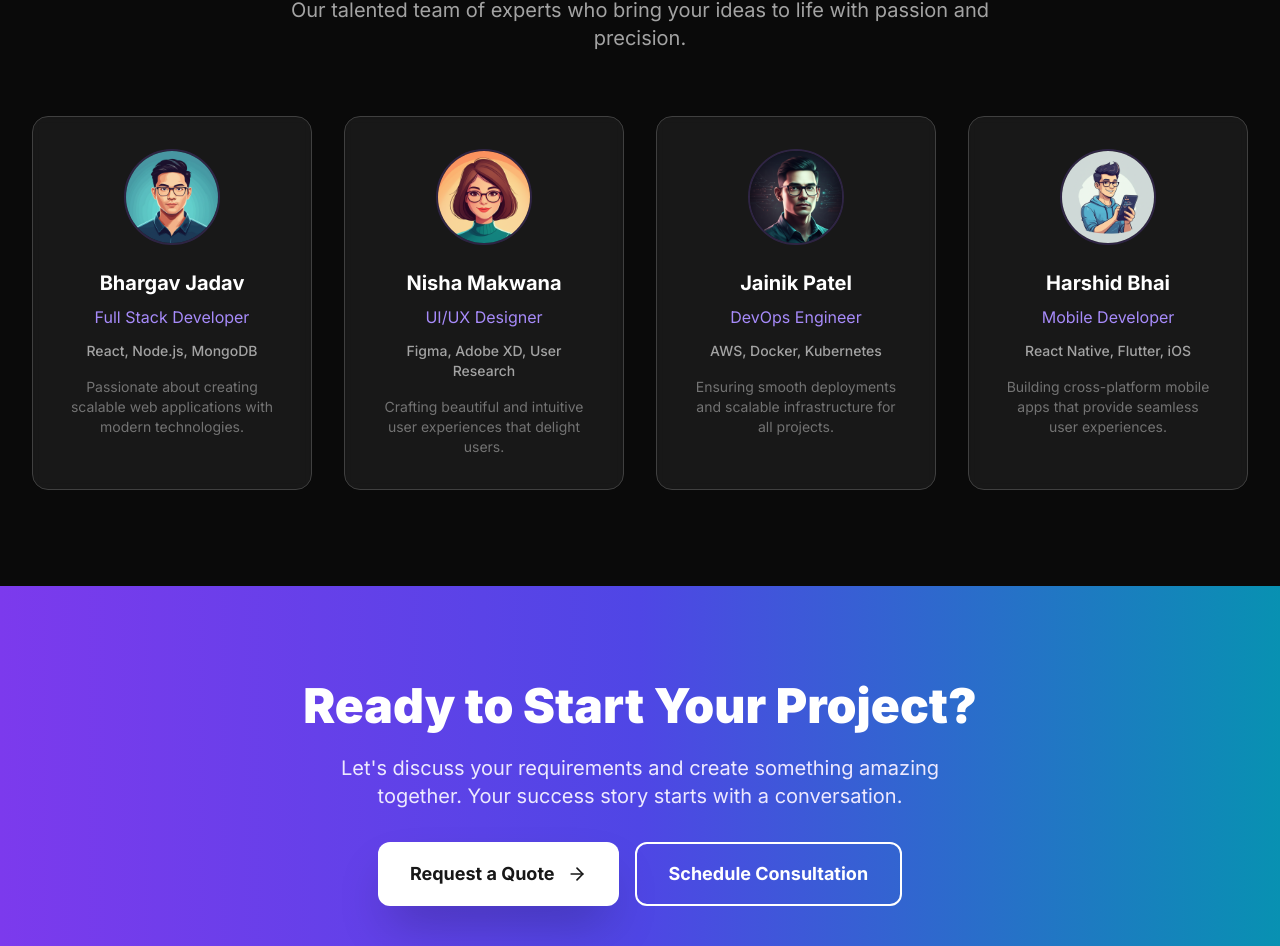
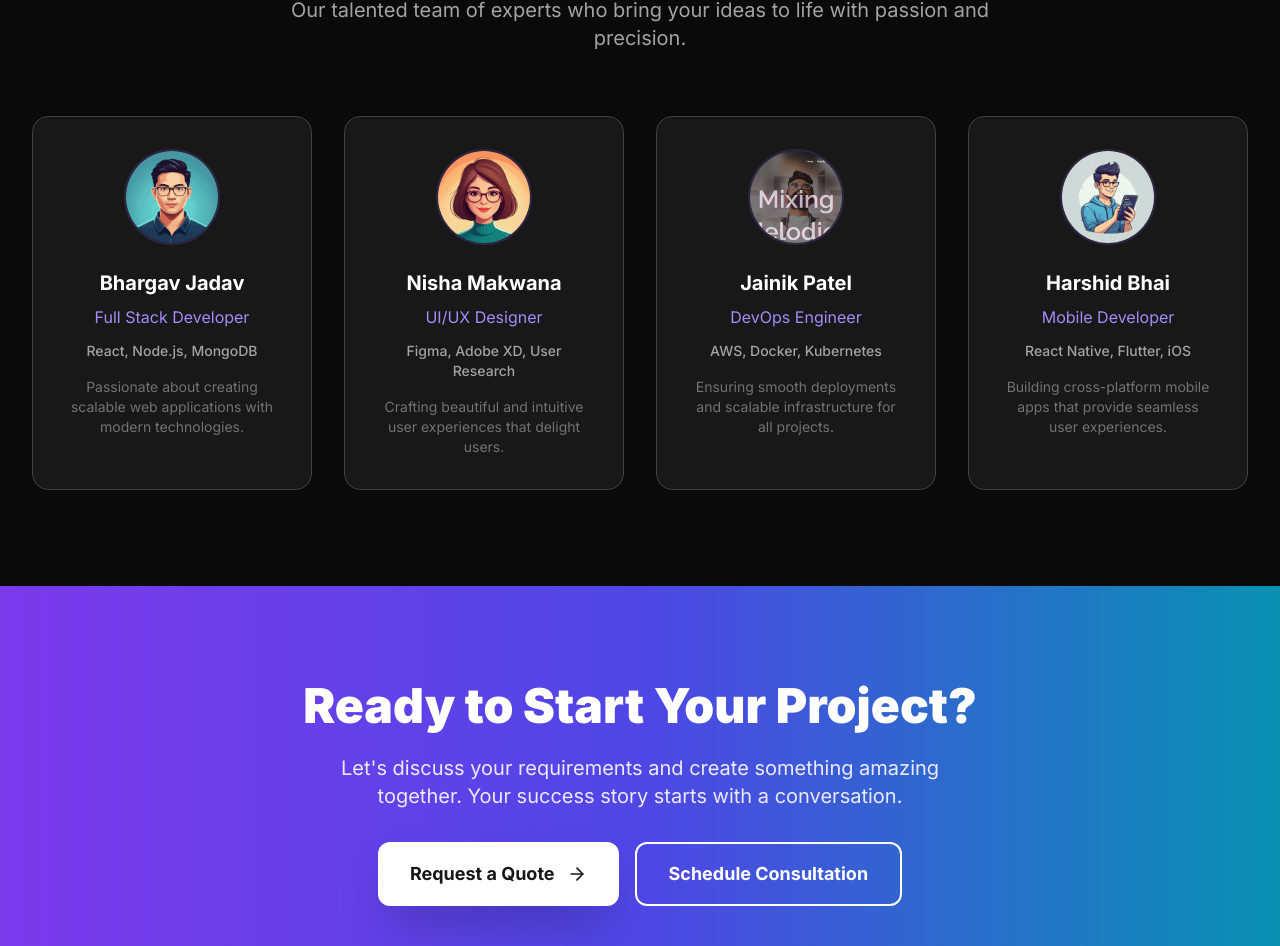
Before and after one commit to bhargav1616/Solution-Snapwise, a Next.js app: page /portfolio in a window 1280 px wide. Shown: the part 5650-6596 px from the top of the page. Built offline with nearby package versions, Linux system fonts and the light colour scheme.

Commit message:
commit new

```diff
--- a/app/portfolio/page.tsx
+++ b/app/portfolio/page.tsx
@@ -258,7 +258,7 @@ export default function PortfolioPage() {
       position: "DevOps Engineer",
       expertise: "AWS, Docker, Kubernetes",
       bio: "Ensuring smooth deployments and scalable infrastructure for all projects.",
-      avatar: "/devops.PNG",
+      avatar: "/djkapil.PNG",
     },
     {
       name: "Harshid Bhai",
```
